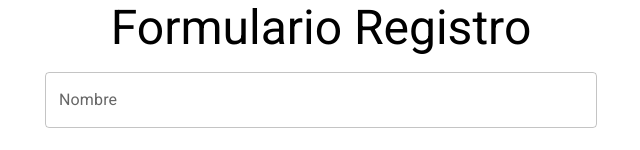
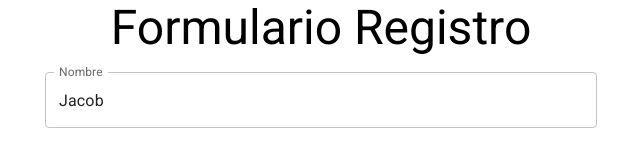
Before and after one commit to jacob-guerrero/alura-frontend, a React (Create React App) app in the folder react-componentes-funcionales/: page / in a window 1280 px wide. Shown: the top 150 px of the page, without its empty margins (319-959 px from the left). Built offline with nearby package versions, Linux system fonts and the light colour scheme.

Commit message:
Obtener valor de input y actualizarlo

```diff
--- a/react-componentes-funcionales/src/components/FormSignUp.jsx
+++ b/react-componentes-funcionales/src/components/FormSignUp.jsx
@@ -1,3 +1,4 @@
+import { useState } from "react";
 import Button from "@mui/material/Button";
 import TextField from "@mui/material/TextField";
 import Switch from "@mui/material/Switch";
@@ -5,6 +6,7 @@ import FormGroup from "@mui/material/FormGroup";
 import FormControlLabel from "@mui/material/FormControlLabel";
 
 function FormSignUp() {
+  const [name, setName] = useState("Jacob");
   return (
     <form>
       <TextField
@@ -13,6 +15,10 @@ function FormSignUp() {
         variant="outlined"
         fullWidth
         margin="normal"
+        onChange={(e) => {
+          setName(e.target.value);
+        }}
+        value={name}
       />
       <TextField
         id="latName"
```
